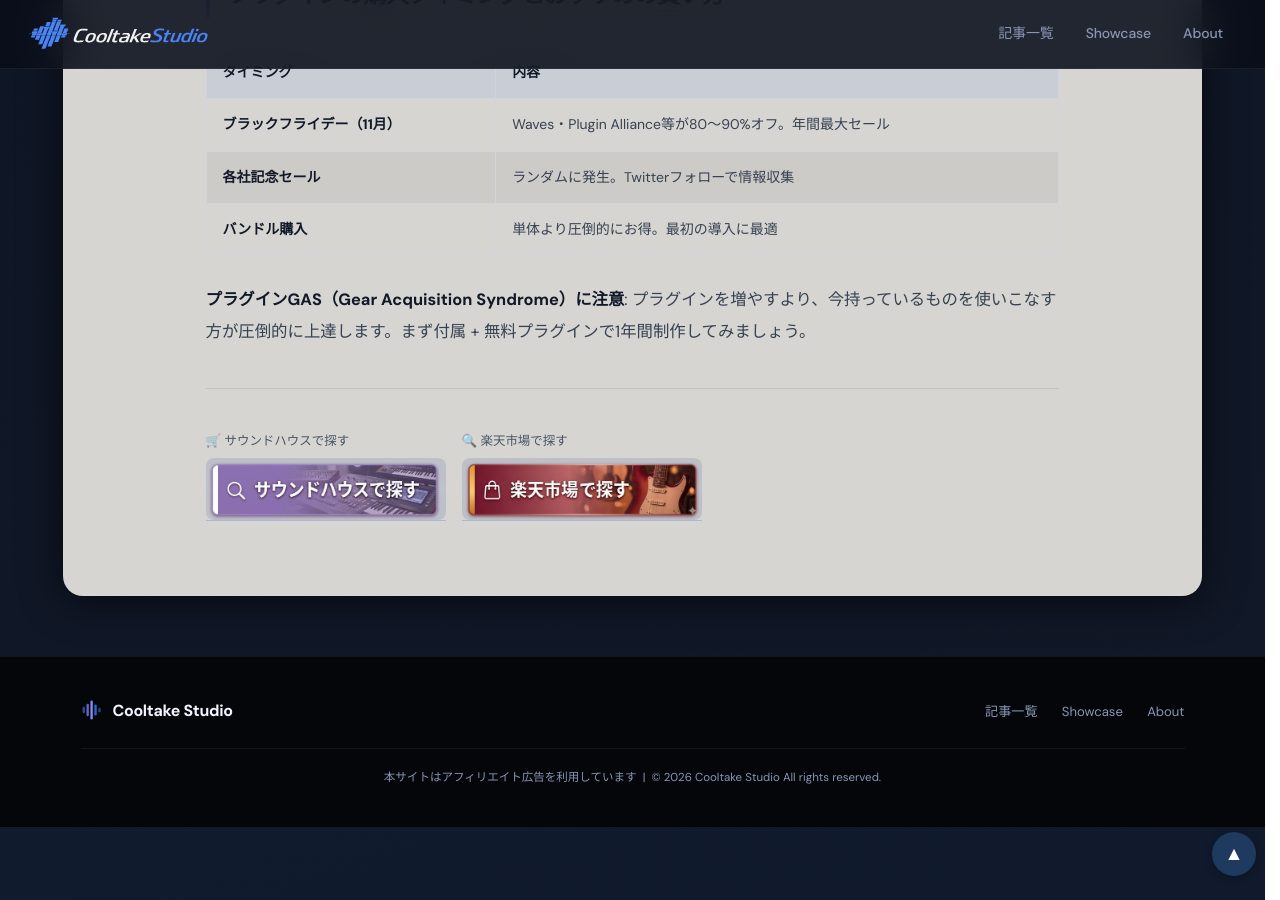
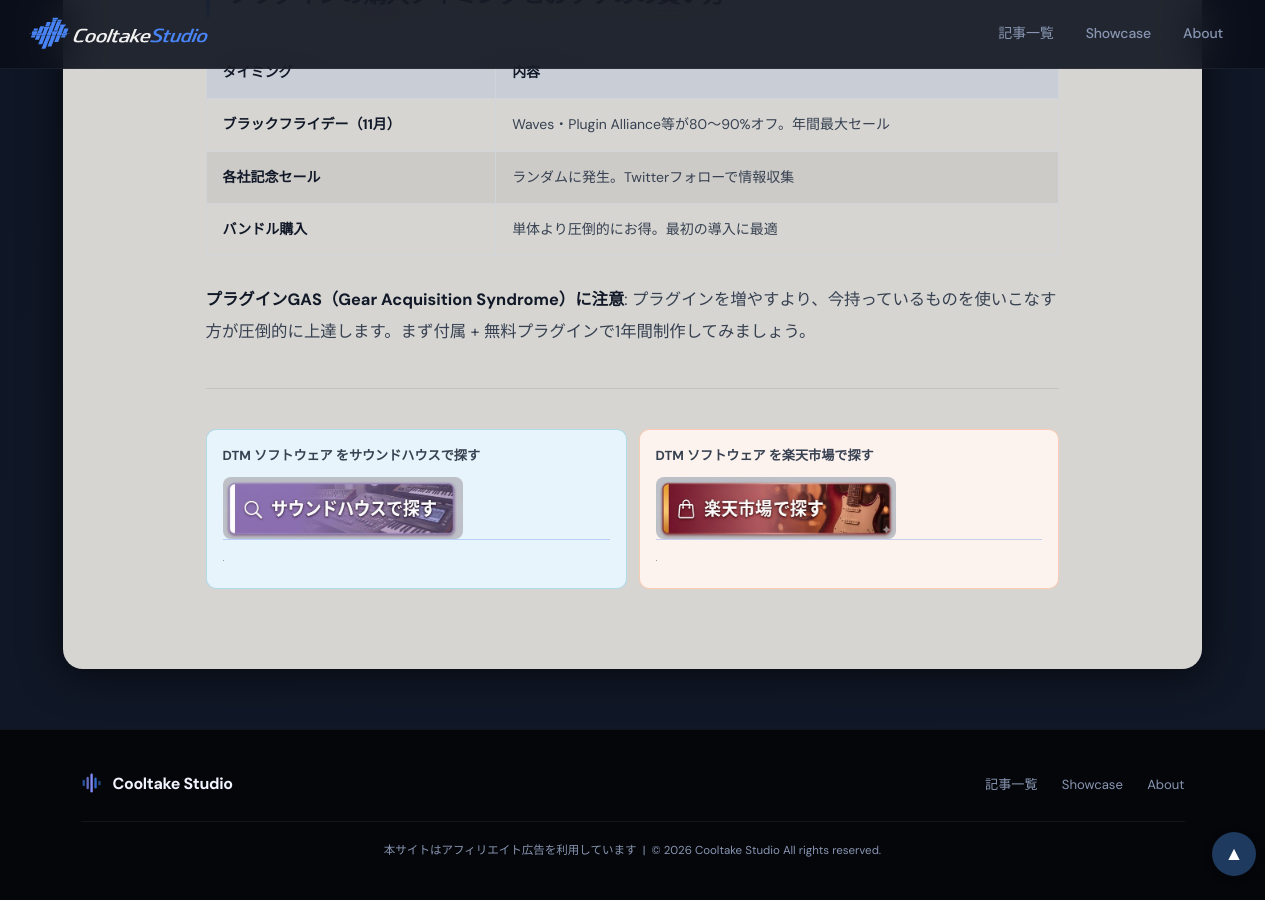
Before and after one commit to cooltake/cooltake-staging, a Jekyll site: the page built from _posts/2026-05-24-vst-plugin-guide.md, in a window 1280 px wide and 900 px high, scrolled down 3938 px. Built offline with Jekyll 4.4.1, drawn with Linux system fonts in a browser that asks for light colours; some web fonts are replaced; grey boxes are pictures that could not be loaded.

Commit message:
style: unify shop buttons to new design

```diff
--- a/_posts/2026-05-24-vst-plugin-guide.md
+++ b/_posts/2026-05-24-vst-plugin-guide.md
@@ -101,9 +101,15 @@
 
 ---
 
-<div style="display:flex;flex-wrap:wrap;gap:1rem;margin:1rem 0;">
-<div><span style="display:block;font-size:.78rem;color:#4b5563;margin-bottom:4px;">🛒 サウンドハウスで探す</span>
-<a href="https://h.accesstrade.net/sp/cc?rk=01001xqc00os63&url=https%3A%2F%2Fwww.soundhouse.co.jp%2Fsearch%2Findex%2F%3Fsearch_all%3DDTM%2B%E3%82%BD%E3%83%95%E3%83%88%E3%82%A6%E3%82%A7%E3%82%A2" rel="nofollow" referrerpolicy="no-referrer-when-downgrade" style="display:inline-block;text-decoration:none;"><img src="/assets/images/btn-soundhouse.jpg" alt="サウンドハウスで探す" width="240" style="height:auto;border-radius:8px;display:block;"></a></div>
-<div><span style="display:block;font-size:.78rem;color:#4b5563;margin-bottom:4px;">🔍 楽天市場で探す</span>
-<a href="https://hb.afl.rakuten.co.jp/hgc/0b15ddc7.28c5c9ed.0b15ddc8.5d23dd4d/?pc=https%3A%2F%2Fsearch.rakuten.co.jp%2Fsearch%2Fmall%2FDTM+%E9%9F%B3%E6%A5%BD%E5%88%B6%E4%BD%9C%2F" rel="nofollow" referrerpolicy="no-referrer-when-downgrade" style="display:inline-block;text-decoration:none;"><img src="/assets/images/btn-rakuten.jpg" alt="楽天市場で探す" width="240" style="height:auto;border-radius:8px;display:block;"></a></div>
+<div style="display:flex;gap:.75rem;margin:2rem 0;">
+<div style="flex:1;padding:.8rem 1rem 1rem;background:#e8f4fb;border-radius:10px;border:1px solid rgba(8,145,178,.25);">
+<p style="margin:0 0 .5rem;color:#374151;font-size:.82rem;font-weight:bold;">DTM ソフトウェア をサウンドハウスで探す</p>
+<a href="https://h.accesstrade.net/sp/cc?rk=01001xqc00os63&url=https%3A%2F%2Fwww.soundhouse.co.jp%2Fsearch%2Findex%2F%3Fsearch_all%3DDTM%2B%E3%82%BD%E3%83%95%E3%83%88%E3%82%A6%E3%82%A7%E3%82%A2" rel="nofollow" referrerpolicy="no-referrer-when-downgrade" style="display:block;text-decoration:none;"><img src="/assets/images/btn-soundhouse.jpg" alt="サウンドハウスで探す" width="240" style="height:auto;border-radius:8px;display:block;"></a>
+<img src="https://h.accesstrade.net/sp/rr?rk=01001xqc00os63" width="1" height="1" border="0" alt="" loading="lazy">
 </div>
+<div style="flex:1;padding:.8rem 1rem 1rem;background:#fdf3ee;border-radius:10px;border:1px solid rgba(234,88,12,.25);">
+<p style="margin:0 0 .5rem;color:#374151;font-size:.82rem;font-weight:bold;">DTM ソフトウェア を楽天市場で探す</p>
+<a href="https://hb.afl.rakuten.co.jp/hgc/0b15ddc7.28c5c9ed.0b15ddc8.5d23dd4d/?pc=https%3A%2F%2Fsearch.rakuten.co.jp%2Fsearch%2Fmall%2FDTM+%E9%9F%B3%E6%A5%BD%E5%88%B6%E4%BD%9C%2F" rel="nofollow" referrerpolicy="no-referrer-when-downgrade" style="display:block;text-decoration:none;"><img src="/assets/images/btn-rakuten.jpg" alt="楽天市場で探す" width="240" style="height:auto;border-radius:8px;display:block;"></a>
+<img src="//i.moshimo.com/af/i/impression?a_id=5565352&amp;p_id=54&amp;pc_id=54&amp;pl_id=616" width="1" height="1" style="border:none;" alt="" loading="lazy">
+</div>
+</div>
```
